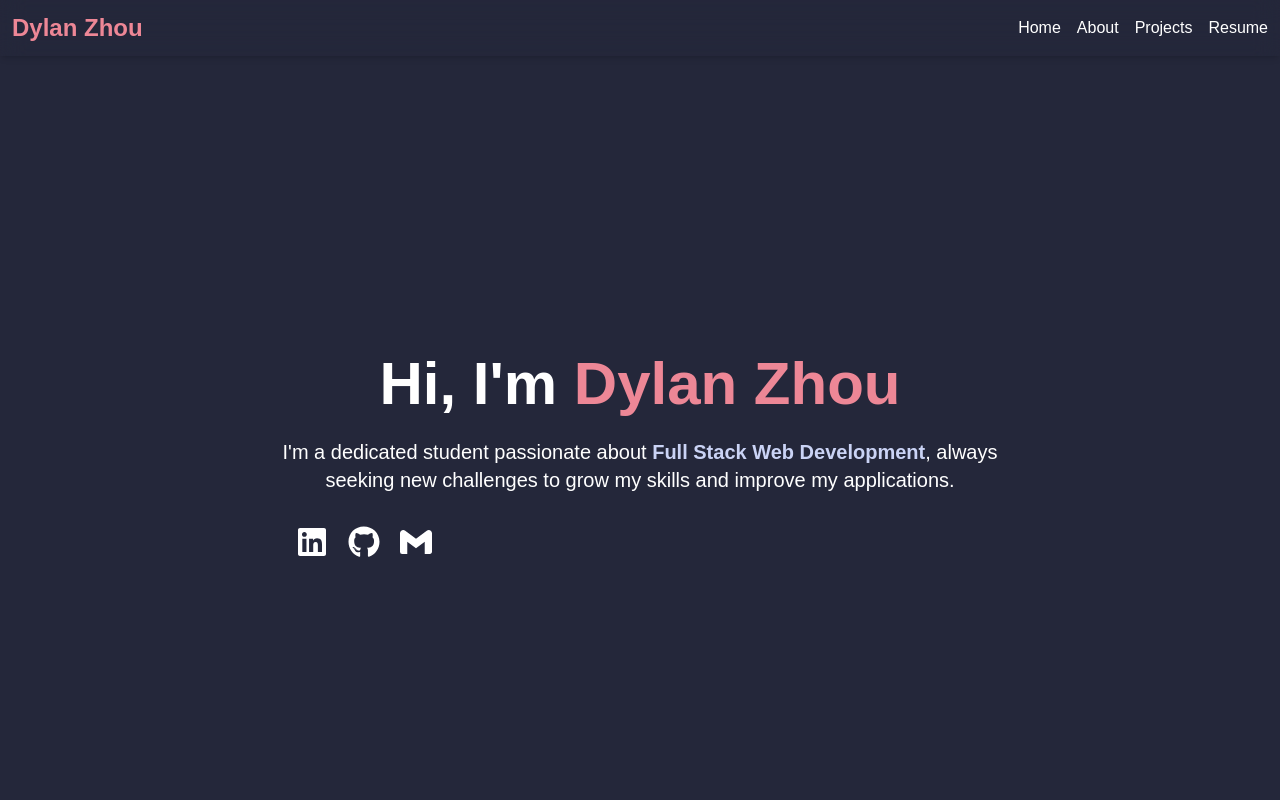
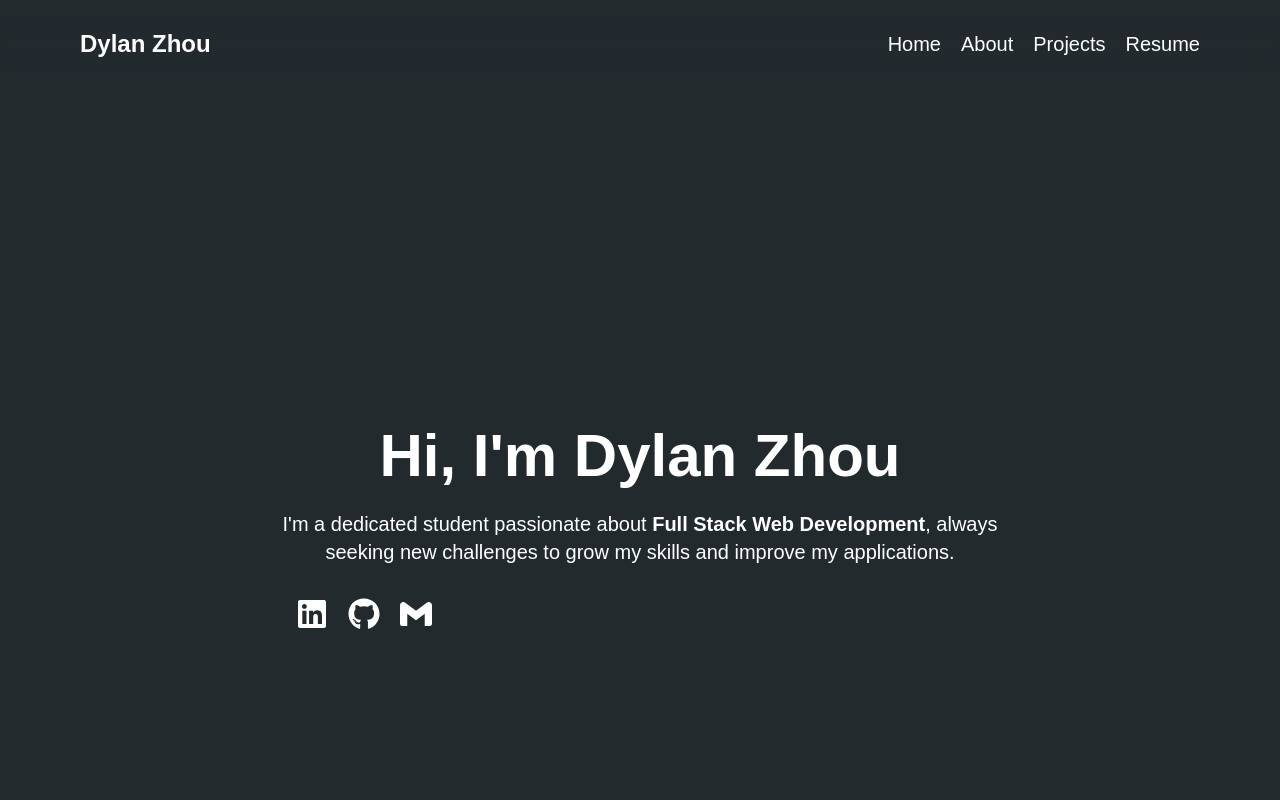
Before and after one commit to Aeonoi/Aeonoi.github.io, a Next.js app: page / in a window 1280 px wide. Shown: the top 800 px of the page. Built offline with nearby package versions, Linux system fonts and the light colour scheme.

Commit message:
refactor colors and navbar
There should only be a few colors that we want to use (black, white,
foreground, and background). The navbar does not have to be sticky.

```diff
--- a/app/globals.css
+++ b/app/globals.css
@@ -3,14 +3,14 @@
 @tailwind utilities;
 
 :root {
-  --background: #24273a;
-  --foreground: #cad3f5;
+  --background: #232a2e;
+  --foreground: #d3c6aa;
 }
 
 @media (prefers-color-scheme: dark) {
   :root {
-    --background: #24273a;
-    --foreground: #cad3f5;
+    --background: #232a2e;
+    --foreground: #d3c6aa;
   }
 }
 
--- a/components/navbar.tsx
+++ b/components/navbar.tsx
@@ -1,22 +1,21 @@
 "use client";
 import { motion } from "framer-motion";
 import Link from "next/link";
-import HoverBox from "./animated_box_hover";
 
 const Navbar: React.FC = () => {
   return (
-    <header className="fixed top-0 w-full h-14 bg-transparent shadow-md z-50 animate-fadeIn backdrop-blur-md">
-      <nav className="container mx-auto px-3 py-3">
+    <header className="w-full h-14 bg-transparent z-50 animate-fadeIn backdrop-blur-md">
+      <nav className="container mx-auto my-4 px-20 py-3 text-xl">
         <div className="flex justify-between items-center text-white">
-          <div className="hidden md:flex text-2xl font-bold text-catppuccin_red">
+          <div className="hidden md:flex text-2xl font-bold text-white">
             Dylan Zhou
           </div>
-          <div className="flex justify-center items-center space-x-4">
+          <div className="flex justify-center items-center space-x-5">
             <motion.button
               whileHover={{ scale: 1.1 }}
               whileTap={{ scale: 0.9 }}
             >
-              <Link href="#hero" className="hover:text-red-500">
+              <Link href="#hero" className="hover:text-foreground">
                 Home
               </Link>
             </motion.button>
@@ -24,7 +23,7 @@ const Navbar: React.FC = () => {
               whileHover={{ scale: 1.1 }}
               whileTap={{ scale: 0.9 }}
             >
-              <Link href="#about" className="hover:text-red-500">
+              <Link href="#about" className="hover:text-foreground">
                 About
               </Link>
             </motion.button>
@@ -32,7 +31,7 @@ const Navbar: React.FC = () => {
               whileHover={{ scale: 1.1 }}
               whileTap={{ scale: 0.9 }}
             >
-              <Link href="#projects" className="hover:text-red-500">
+              <Link href="#projects" className="hover:text-foreground">
                 Projects
               </Link>
             </motion.button>
@@ -40,7 +39,7 @@ const Navbar: React.FC = () => {
               whileHover={{ scale: 1.1 }}
               whileTap={{ scale: 0.9 }}
             >
-              <Link href="#resume" className="hover:text-red-500">
+              <Link href="#resume" className="hover:text-foreground">
                 Resume
               </Link>
             </motion.button>
--- a/tailwind.config.ts
+++ b/tailwind.config.ts
@@ -20,19 +20,6 @@ const config: Config = {
       colors: {
         background: "var(--background)",
         foreground: "var(--foreground)",
-        catppuccin_base: "#24273a",
-        catppuccin_rosewater: "#f4dbd6",
-        catppuccin_flamingo: "#f0c6c6",
-        catppuccin_pink: "#f5bde6",
-        catppuccin_mauve: "#c6a0f6",
-        catppuccin_red: "#ed8796",
-        catppuccin_yellow: "#eed49f",
-        catppuccin_green: "#a6da95",
-        catppuccin_blue: "#8aadf4",
-        catppuccin_lavender: "#b7bdf8",
-        catppuccin_sapphire: "#7dc4e4",
-        catppuccin_teal: "#8bd5ca",
-        catppuccin_text: "#cad3f5",
       },
     },
   },
```
Also changed, not shown: 1 other file (tests, documents, lock files or other folders).
